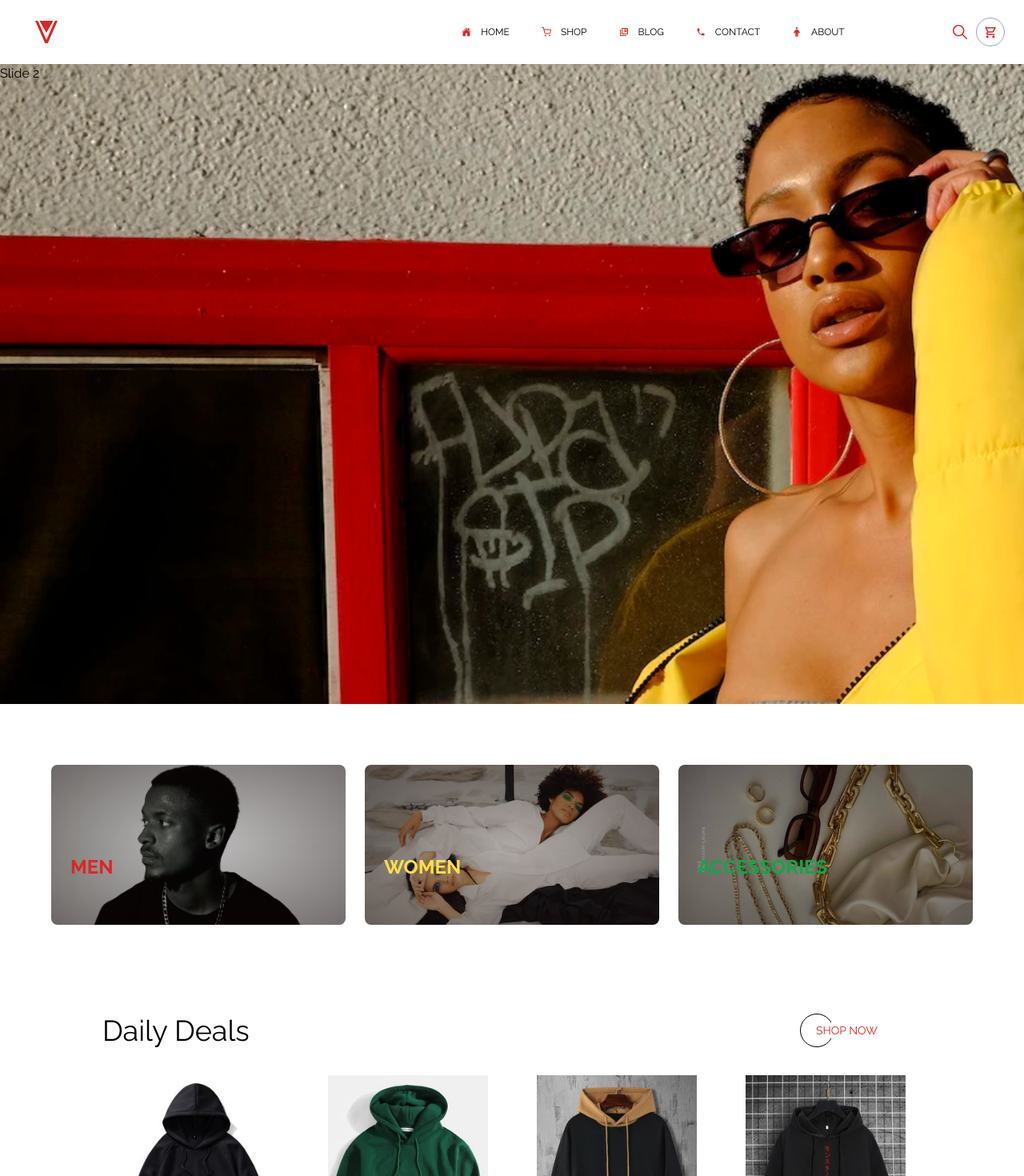
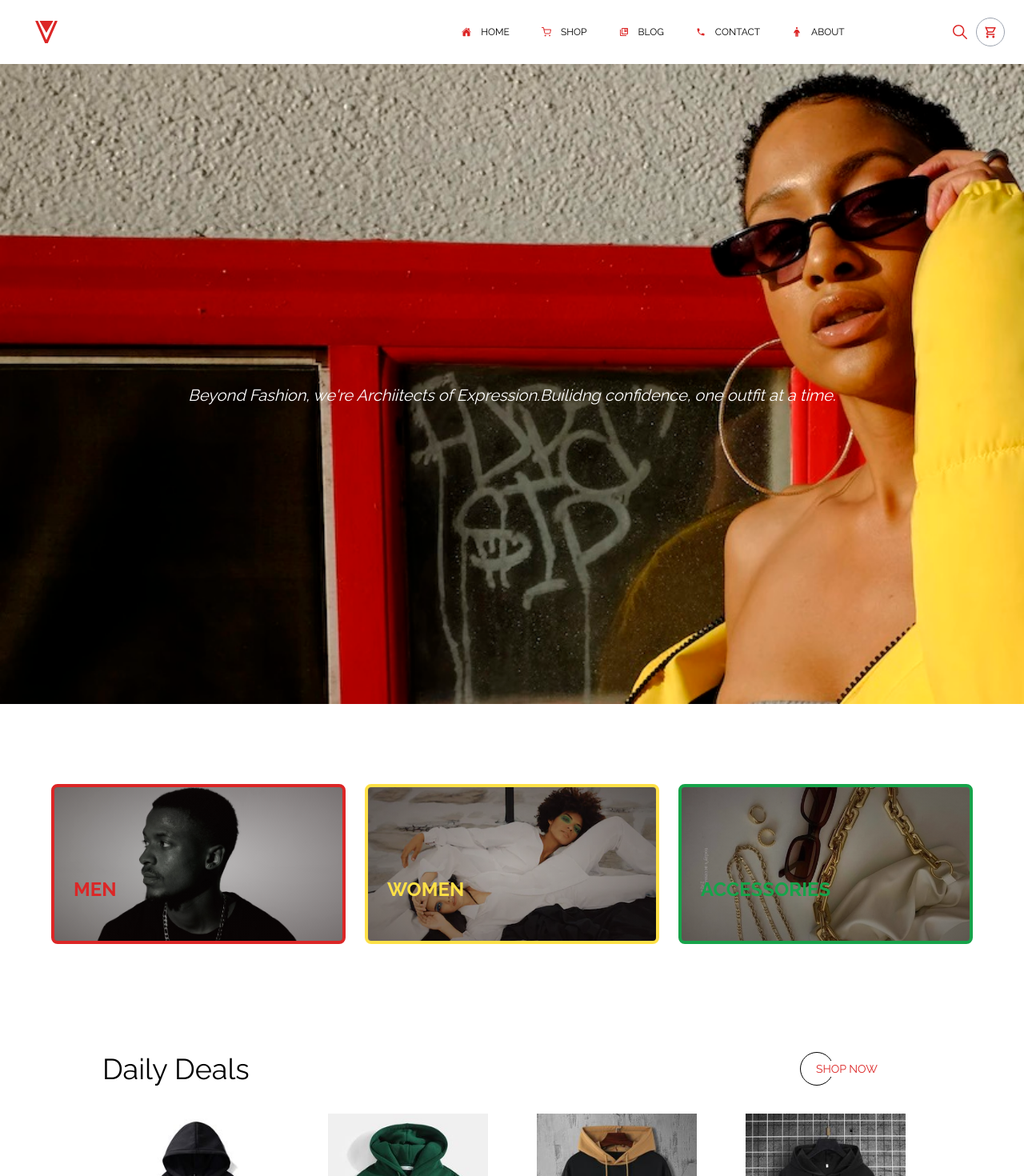
Before and after one commit to dimeji003/vintage, a Next.js app: page / in a window 1280 px wide. Shown: the top 1470 px of the page at 80% size. Built offline with nearby package versions, Linux system fonts and the light colour scheme.

Commit message:
fix: edit files

```diff
--- a/src/app/components/Assurance.jsx
+++ b/src/app/components/Assurance.jsx
@@ -5,7 +5,7 @@ import { AiOutlineSafety } from "react-icons/ai";
 
 export default function Assurance() {
   return (
-    <div className='flex md:flex-row flex-col md:w-4/5  m-auto gap-2 mt-14 md:py-16'>
+    <div className='flex md:flex-row flex-col lg:w-[65%]  m-auto gap-2 mt-14 md:py-16'>
         <div className='flex flex-col text-center place-content-center items-center px-7'>
         <IoMdGlobe className='md:text-6xl text-3xl text-center'/>
 
--- a/src/app/components/Category.jsx
+++ b/src/app/components/Category.jsx
@@ -22,16 +22,16 @@ export default function Category() {
   }, [])
 
   return (
-    <div className={` ${styles.section} ${isVisible && styles.visible}`} id='animatedElement'>
+    <div className={` ${styles.section} ${isVisible && styles.visible} py-6`} id='animatedElement'>
 
       <div className='grid md:grid-cols-3 grid-cols-1 md:grid-rows-[200px] grid-rows-[220px_220px_220px] gap-6 w-[90%]  m-auto mt-14'>
-        <Link href='/catalog/men' className={`rounded-lg ${styles.firstgrid}`}>
+        <Link href='/catalog/men' className={`rounded-lg border-4 border-red-600 ${styles.firstgrid}`}>
         <div className={` rounded-lg text-red-600 text-2xl pl-6 pt-28 font-bold`}>MEN</div>
         </Link>
-        <Link href='/catalog/women' className={` rounded-lg ${styles.secondgrid}`}>
+        <Link href='/catalog/women' className={`border-4 border-yellow-300 rounded-lg ${styles.secondgrid}`}>
         <div className={` rounded-lg text-yellow-300 text-2xl pl-6 pt-28 font-bold`}>WOMEN</div>
         </Link>
-        <Link href='/catalog/accessories' className={`rounded-lg ${styles.thirdgrid}`}>
+        <Link href='/catalog/accessories' className={`border-4 border-green-600 rounded-lg ${styles.thirdgrid}`}>
         <div className={` rounded-lg text-green-600 text-2xl pl-6 pt-28 font-bold`}>ACCESSORIES</div>
         </Link>
 
--- a/src/app/components/EmblaCarousel.jsx
+++ b/src/app/components/EmblaCarousel.jsx
@@ -2,7 +2,7 @@ import React, { useEffect } from 'react'
 import useEmblaCarousel from 'embla-carousel-react'
 import Autoplay from 'embla-carousel-autoplay'
 import styles from './main.module.css'
-import SlidingUpText from './Slidingupeffect'
+
 import SlidingUpTextTwo from './Slidingupeffect2'
 import SlidingUpTextThree from './Slidingupeffect3'
 
@@ -11,12 +11,12 @@ export const EmblaCarousel = () => {
 
   return (
     <div className={`embla ${styles.embla}`} ref={emblaRef}>
-      <div className={`embla__container ${styles.embla__container}`}>
-        <div className={`embla__slide  ${styles.slide1}`}> <div className='pl-7'><h2 className='md:pt-44 pt-[320px] md:w-[50%] w-[60%]'><SlidingUpText/></h2>
-        <p className='w-[80%]'><SlidingUpTextTwo/></p>
-        <p><SlidingUpTextThree/></p>
+      <div className={`embla__container ${styles.embla__container} mb-5`}>
+        <div className={`embla__slide  ${styles.slide1} `}> <div className='lg:pl-7 lg:pt-32 flex flex-col lg:gap-5'><h2 className='md:pt-32 pt-[450px] md:w-[90%] text-white font-bold text-center lg:text-left lg:text-6xl text-[34px]'>VINTAGE VANGUARD</h2>
+        <em className='lg:w-[30%] text-white lg:text-xl text-sm text-center lg:text-left px-5 lg:px-0'>Celebrating Style, Embracing Elegance: Where Fashion Becomes a Statement.</em>
+        <div className='text-white lg:text-xl text-xs text-center lg:p-4  font-bold rounded-lg m-auto lg:m-0 bg-red-700 w-[30%] p-3 lg:w-[13%] mt-6'>SHOP NOW</div>
           </div> </div>
-        <div className= {`embla__slide ${styles.slide2}`}>Slide 2</div>
+        <div className= {`embla__slide ${styles.slide2} px-3 flex place-content-center`}> <em className='text-white text-xl pt-[400px]'>Beyond Fashion, we're Archiitects of Expression.Builidng confidence, one outfit at a time.</em></div>
         <div className= {`embla__slide ${styles.slide3}`}>Slide 3</div>
       </div>
     </div>
--- a/src/app/components/Footer.jsx
+++ b/src/app/components/Footer.jsx
@@ -4,7 +4,7 @@ import Link from 'next/link'
 
 export default function Footer() {
   return (
-    <div  className='h-[70vh] bg-gray-100 relative w-[100%] top-56'>
+    <div  className='h-[70vh] bg-gray-100 relative w-[100%] '>
         <div className='flex md:flex-row flex-col w-[90%] m-auto md:gap-14 md:pt-32 py-20 gap-4'>
             <section className='flex flex-col  gap-3'>
                 <span className='inline-flex flex-row'><span className='pt-3 font-bold text-3xl'>Vintage Vanguard</span></span>
--- a/src/app/components/Newarrivals.jsx
+++ b/src/app/components/Newarrivals.jsx
@@ -24,8 +24,8 @@ export default function Newarrivals() {
 
     ))
   return (
-    <div className='bg-gray-100 w-[100%]'>
-     <div className='pt-32 w-4/5 m-auto pb-9'>
+    <div className='bg-gray-100 py-36 w-[100%]'>
+     <div className=' w-4/5 m-auto pb-9'>
         <div className='text-center'>
             <h2 className='text-xs text-red-600'>ONLY THE BEST</h2>
             <h1 className='text-5xl pt-5'>NEW ARRIVALS</h1>
--- a/src/app/components/Slidingupeffect.jsx
+++ /dev/null
@@ -1,22 +0,0 @@
-"use client"
-import { useEffect } from "react"
-
-
-
-    const SlidingUpText = () => {
-        useEffect(() => {
-        const slidingUpText = document.getElementById('slidingUpText')
-        slidingUpText.classList.remove('opacity-0', 'translate-y-8')
-        slidingUpText.classList.add('opacity-100')
-
-
-      }, [])
-
-  return (
-    <div>
-        <h2 id='slidingUpText' className='text-red-700 md:text-6xl md:pt-7 text-4xl md:pb-5 pt-20 font-bold transform translate-y-8 opacity-0 transition-all delay-75 duration-500 ease-in'><span className='text-white md:text-6xl text-2xl font-light'>SHOP </span>Vintage Vanguard<span className='text-white text-2xl md:text-7xl'>.</span></h2>
-
-    </div>
-  )
-  }
-  export default SlidingUpText;
--- a/src/app/components/main.module.css
+++ b/src/app/components/main.module.css
@@ -177,7 +177,7 @@
 
         }
         .slide1{
-          background-image: radial-gradient(rgba(15, 7, 7, 0.4), rgba(17, 6, 6, 0.146)), url(/embla2.jpg);
+          background-image: radial-gradient(rgba(15, 7, 7, 0.6), rgba(17, 6, 6, 0.66)), url(/embla2.jpg);
           background-size: cover;
           height: 100vh;
           width: 100%;
@@ -185,7 +185,7 @@
           min-width: 0;
         }
         .slide2{
-          background-image: url(/streetwear.webp);
+          background-image: radial-gradient(rgba(15, 7, 7, 0.6), rgba(17, 6, 6, 0.66)),url(/streetwear.webp);
           background-size: cover;
 
           height: 100vh;
```
